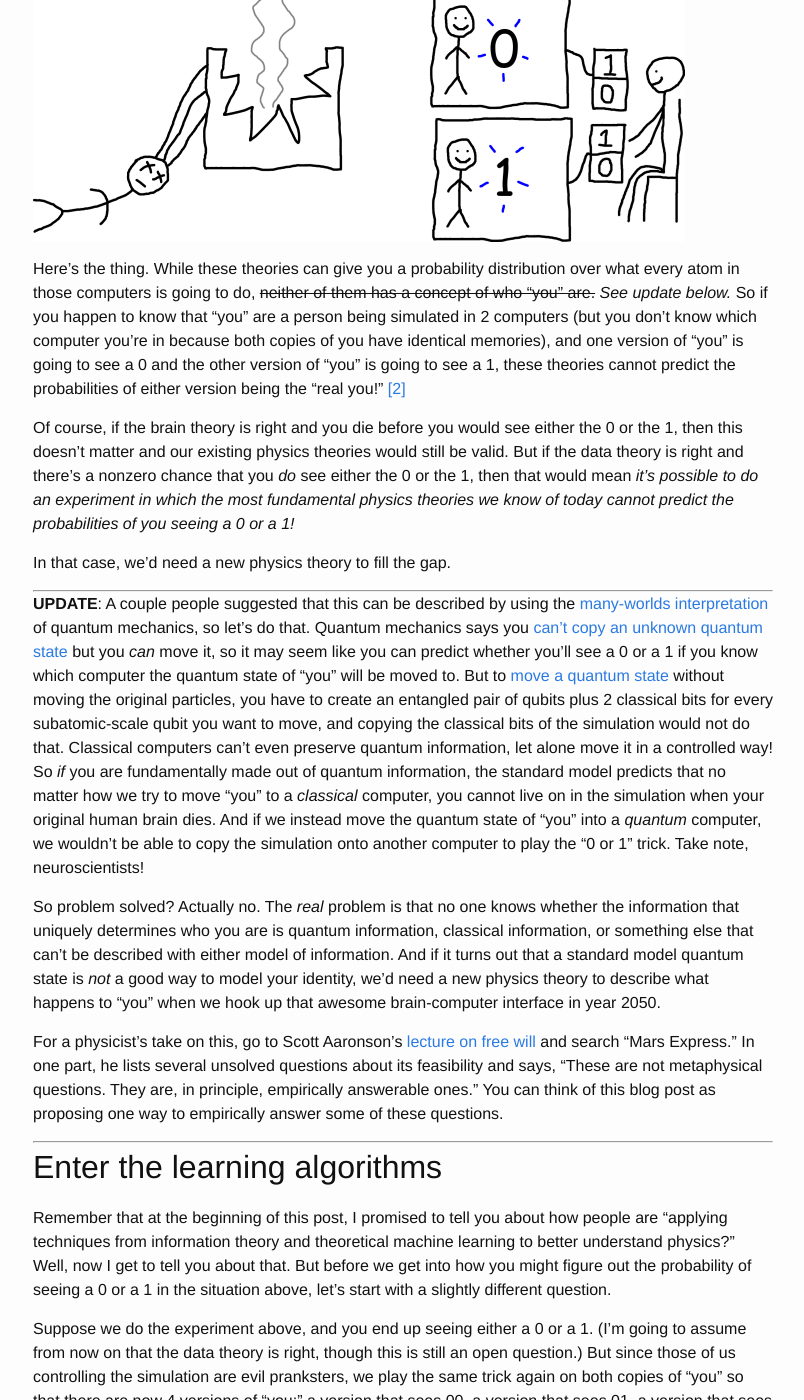
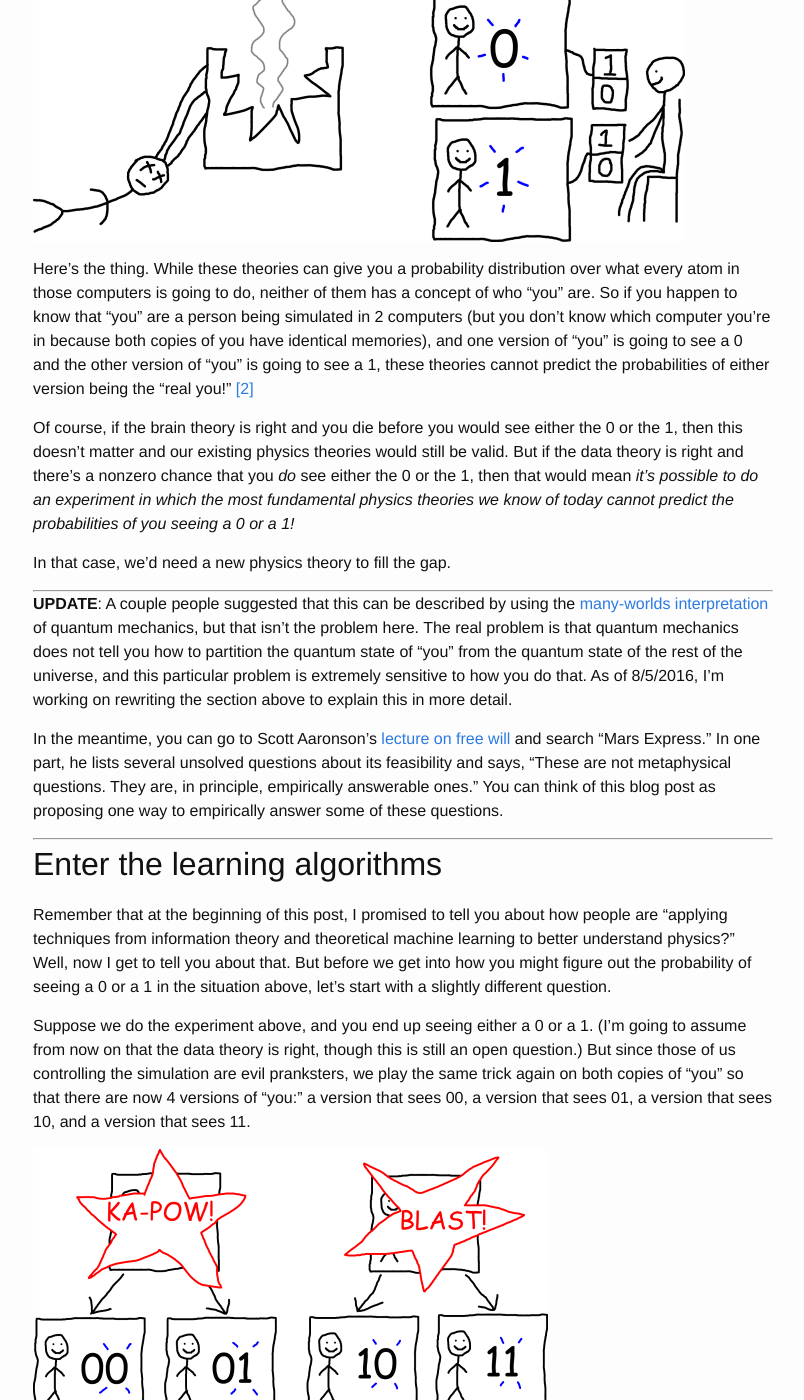
Before and after one commit to ad510/firstest-principle, a Jekyll site: the page built from _posts/2016-07-10-learning.md, in a window 1280 px wide and 1400 px high, scrolled down 6173 px. Shown: the whole window, without its empty margins (237-1041 px from the left). Built offline with Jekyll 4.4.1, drawn with Linux system fonts in a browser that asks for light colours.

Commit message:
temp update to say that real problem is partitioning quantum state of you

```diff
--- a/_posts/2016-07-10-learning.md
+++ b/_posts/2016-07-10-learning.md
@@ -89,7 +89,7 @@ Well, then, how about we do this the proper way, and use the fundamental laws of
 
 <img src="/learning/outcome_25.png" width="652"/>
 
-Here's the thing. While these theories can give you a probability distribution over what every atom in those computers is going to do, ~~neither of them has a concept of who "you" are.~~ *See update below.* So if you happen to know that "you" are a person being simulated in 2 computers (but you don't know which computer you're in because both copies of you have identical memories), and one version of "you" is going to see a 0 and the other version of "you" is going to see a 1, these theories cannot predict the probabilities of either version being the "real you!" <a id="fnref2" href="#fn2">[2]</a>
+Here's the thing. While these theories can give you a probability distribution over what every atom in those computers is going to do, neither of them has a concept of who "you" are. So if you happen to know that "you" are a person being simulated in 2 computers (but you don't know which computer you're in because both copies of you have identical memories), and one version of "you" is going to see a 0 and the other version of "you" is going to see a 1, these theories cannot predict the probabilities of either version being the "real you!" <a id="fnref2" href="#fn2">[2]</a>
 
 Of course, if the brain theory is right and you die before you would see either the 0 or the 1, then this doesn't matter and our existing physics theories would still be valid. But if the data theory is right and there's a nonzero chance that you *do* see either the 0 or the 1, then that would mean *it's possible to do an experiment in which the most fundamental physics theories we know of today cannot predict the probabilities of you seeing a 0 or a 1!*
 
@@ -97,11 +97,9 @@ In that case, we'd need a new physics theory to fill the gap.
 
 ---
 
-<a id="update-quantum"></a>**UPDATE**: A couple people suggested that this can be described by using the [many-worlds interpretation](https://en.wikipedia.org/wiki/Many-worlds_interpretation) of quantum mechanics, so let's do that. Quantum mechanics says you [can't copy an unknown quantum state](https://en.wikipedia.org/wiki/No-cloning_theorem) but you *can* move it, so it may seem like you can predict whether you'll see a 0 or a 1 if you know which computer the quantum state of "you" will be moved to. But to [move a quantum state](https://en.wikipedia.org/wiki/Quantum_teleportation) without moving the original particles, you have to create an entangled pair of qubits plus 2 classical bits for every subatomic-scale qubit you want to move, and copying the classical bits of the simulation would not do that. Classical computers can't even preserve quantum information, let alone move it in a controlled way! So *if* you are fundamentally made out of quantum information, the standard model predicts that no matter how we try to move "you" to a *classical* computer, you cannot live on in the simulation when your original human brain dies. And if we instead move the quantum state of "you" into a *quantum* computer, we wouldn't be able to copy the simulation onto another computer to play the "0 or 1" trick. Take note, neuroscientists!
+<a id="update-quantum"></a>**UPDATE**: A couple people suggested that this can be described by using the [many-worlds interpretation](https://en.wikipedia.org/wiki/Many-worlds_interpretation) of quantum mechanics, but that isn't the problem here. The real problem is that quantum mechanics does not tell you how to partition the quantum state of "you" from the quantum state of the rest of the universe, and this particular problem is extremely sensitive to how you do that. As of 8/5/2016, I'm working on rewriting the section above to explain this in more detail.
 
-So problem solved? Actually no. The *real* problem is that no one knows whether the information that uniquely determines who you are is quantum information, classical information, or something else that can't be described with either model of information. And if it turns out that a standard model quantum state is *not* a good way to model your identity, we'd need a new physics theory to describe what happens to "you" when we hook up that awesome brain-computer interface in year 2050.
-
-For a physicist's take on this, go to Scott Aaronson's [lecture on free will](http://scottaaronson.com/democritus/lec18.html) and search "Mars Express." In one part, he lists several unsolved questions about its feasibility and says, "These are not metaphysical questions. They are, in principle, empirically answerable ones." You can think of this blog post as proposing one way to empirically answer some of these questions.
+In the meantime, you can go to Scott Aaronson's [lecture on free will](http://scottaaronson.com/democritus/lec18.html) and search "Mars Express." In one part, he lists several unsolved questions about its feasibility and says, "These are not metaphysical questions. They are, in principle, empirically answerable ones." You can think of this blog post as proposing one way to empirically answer some of these questions.
 
 ---
 
```
